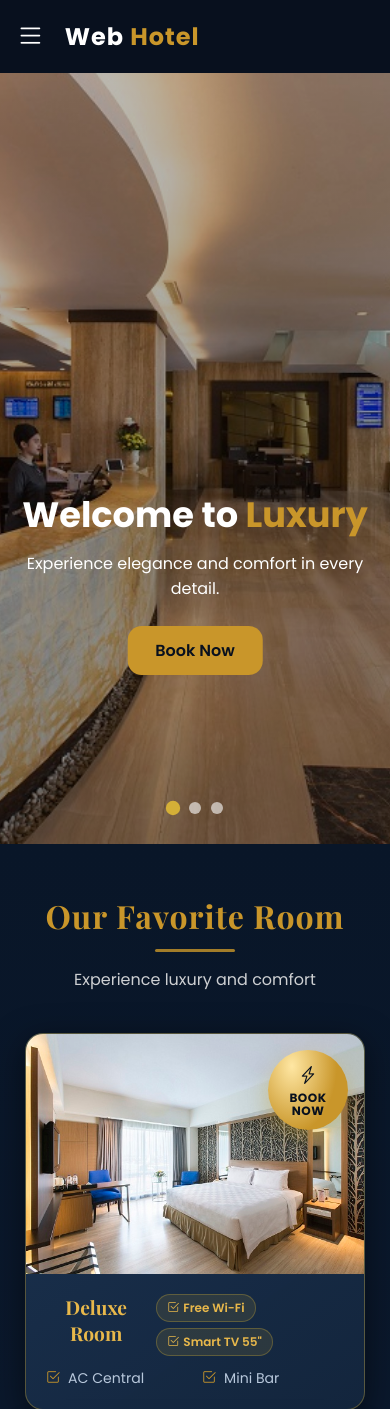
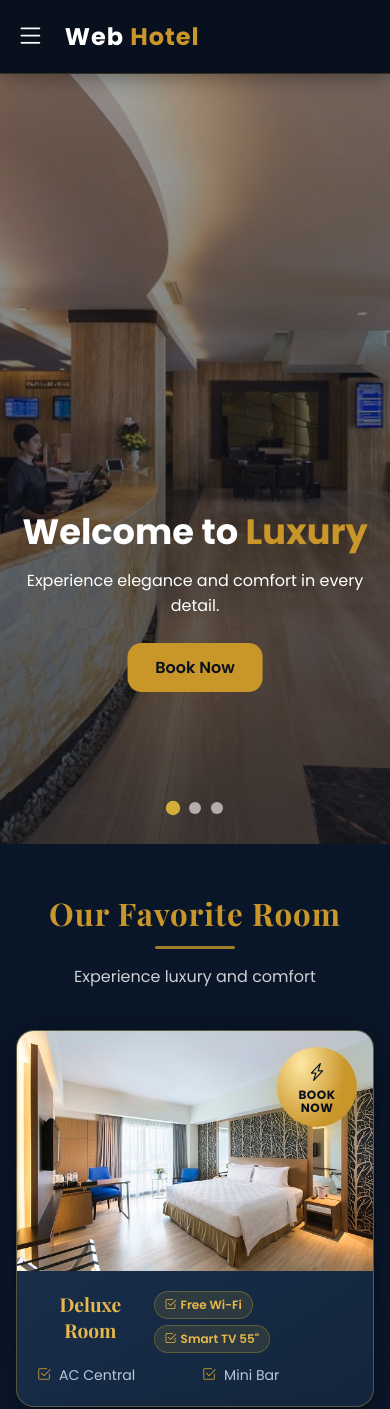
Before and after one commit to gryvnalvrdo/hotel-web, a Laravel app: page / in a window 390 px wide. Shown: the top 1409 px of the page. Run offline with Laravel 10, Linux system fonts and the light colour scheme; data comes from the database, SQL or seed files in the repository.

Commit message:
ui/ux: fix cache-busting, opaque navbar, drawer HTML/CSS, back-to-top mobile offset, hero contrast & Makassar map/footer copy

```diff
--- a/public/css/global.css
+++ b/public/css/global.css
@@ -56,12 +56,17 @@
 
 html {
   scroll-behavior: smooth;
+  scroll-padding-top: 84px;
+  max-width: 100%;
+  overflow-x: clip;
 }
 
 body {
   font-family: var(--font-main);
   color: var(--white);
-  /* Rich multi-stop background gradient — smooth depth without being flat black */
+  max-width: 100%;
+  overflow-x: clip;
+  /* Rich multi-stop background gradient */
   background: linear-gradient(160deg,
     #060E1A 0%,
     #091628 20%,
@@ -83,10 +88,11 @@ body {
   display: flex;
   align-items: center;
   justify-content: space-between;
-  padding: 15px 50px;
+  padding: 14px 48px;
   z-index: 1300;
-  background: var(--navy-dark);
-  backdrop-filter: blur(12px);
+  background: #08101E;
+  border-bottom: 1px solid rgba(201, 150, 42, 0.22);
+  box-shadow: 0 4px 20px rgba(0, 0, 0, 0.35);
   transition: background var(--transition), padding var(--transition);
 }
 
--- a/public/css/home.css
+++ b/public/css/home.css
@@ -38,20 +38,20 @@
   .hero .overlay {
     position: absolute;
     inset: 0;
-    background: linear-gradient(180deg, rgba(0,0,0,.25) 0%, rgba(0,0,0,.45) 100%);
+    background: linear-gradient(180deg, rgba(6, 14, 26, 0.35) 0%, rgba(6, 14, 26, 0.72) 100%);
     z-index: 2;
   }
 
 
   .hero .hero-text {
     position: absolute;
-    bottom: 15%;
-    left: 35%;
-    transform: translateX(-50%);
+    bottom: 16%;
+    left: 8%;
+    transform: none;
     color: #fff;
     z-index: 3;
-    width: 90%;
-    max-width: 800px;
+    width: 84%;
+    max-width: 680px;
   }
 
 
@@ -259,11 +259,16 @@
 
 
 
-  .map-container { margin: 20px auto; max-width: 900px; border-radius: 12px; overflow: hidden; box-shadow: var(--shadow-sm); width: 80%; max-width: 100%;   margin-top: 30px;
-    border-radius: 12px;
+  .map-container {
+    width: 100%;
+    max-width: 1100px;
+    margin: 24px auto 0;
+    border-radius: 14px;
     overflow: hidden;
-    box-shadow: 0 6px 20px rgba(0,0,0,0.15);}
-  .map-container iframe { width: 100%; height: 500px; border: none; display: block; }
+    border: 1px solid rgba(201, 150, 42, 0.25);
+    box-shadow: 0 10px 30px rgba(0, 0, 0, 0.35);
+  }
+  .map-container iframe { width: 100%; height: 420px; border: none; display: block; }
 
 
   .btn-more, .btn-learn {
@@ -663,12 +668,13 @@
 }
 
 @media (max-width: 768px) {
-  .section-title { font-size: 2rem; }
-  .room-grid, .facilities-grid { grid-template-columns: 1fr; gap: 20px; }
-  .hero .hero-text { left: 50%; text-align: center; bottom: 20%; width: 95%; }
-  .section { padding: 50px 15px; }
-  /* Popup: base styles already handle mobile correctly via max-height + contain */
+  .section-title { font-size: 1.95rem; margin-bottom: 32px; }
+  .room-grid, .facilities-grid { grid-template-columns: 1fr; gap: 20px; padding: 0; }
+  .hero .hero-text { left: 50%; transform: translateX(-50%); text-align: center; bottom: 18%; width: 92%; }
+  .section { padding: 48px 16px; }
+  .map-container iframe { height: 300px; }
   .image-popup-content { max-height: min(92vh, 92dvh); }
   .image-wrapper img { max-height: min(88vh, 88dvh); max-width: 96vw; }
-  .modal-content { max-height: 90vh; }
+  .modal-content { width: 94vw; height: auto; max-height: 86dvh; }
+  .carousel-slide img { height: 54vh; }
 }
--- a/resources/views/conference/index.blade.php
+++ b/resources/views/conference/index.blade.php
@@ -4,7 +4,7 @@
 @section('description', 'Book our premium conference rooms at Web Hotel.')
 
 @push('styles')
-  <link rel="stylesheet" href="{{ asset('css/conference.css') }}?v={{ time() }}" />
+  <link rel="stylesheet" href="{{ asset('css/conference.css') }}?v=20261116" />
 @endpush
 
 @section('content')
--- a/resources/views/home/index.blade.php
+++ b/resources/views/home/index.blade.php
@@ -4,7 +4,7 @@
 @section('description', 'Welcome to Web Hotel. Experience luxury and comfort in every detail.')
 
 @push('styles')
-  <link rel="stylesheet" href="{{ asset('css/home.css') }}?v={{ time() }}" />
+  <link rel="stylesheet" href="{{ asset('css/home.css') }}?v=20261116" />
 @endpush
 
 @section('content')
@@ -150,11 +150,11 @@
   <section class="location">
     <div class="section-head">
       <h2 class="section-title">Our Location</h2>
-      <p class="tagline">Find us at Web Hotel</p>
+      <p class="tagline">Makassar, Sulawesi Selatan, Indonesia</p>
     </div>
     <div class="map-container">
       <iframe
-        src="https://www.google.com/maps?q=Hotel+Hotel+Makassar&output=embed"
+        src="https://www.google.com/maps?q=Hotel+Claro+Makassar&output=embed"
         width="100%"
         height="400"
         style="border:0;"
--- a/resources/views/layouts/app.blade.php
+++ b/resources/views/layouts/app.blade.php
@@ -19,7 +19,7 @@
   <link href="https://fonts.googleapis.com/css2?family=Playfair+Display:wght@600;700&family=Poppins:wght@300;400;500;600;700&display=swap&font-display=swap" rel="stylesheet" />
 
 
-  <link rel="stylesheet" href="{{ asset('css/global.css') }}?v={{ time() }}" />
+  <link rel="stylesheet" href="{{ asset('css/global.css') }}?v=20261116" />
 
 
   @stack('styles')
@@ -42,14 +42,14 @@
 
 
   <header class="navbar-modern" id="navbar">
-    <div class="logo">Web <span>Hotel</span></div>
+    <a href="{{ route('home') }}" class="logo" style="text-decoration:none; color:inherit;">Web <span>Hotel</span></a>
     <nav>
       <ul class="nav-links">
-        <div class="drawer-header">
+        <li class="drawer-header">
           <span class="drawer-title">
             <span class="hotel" style="color:var(--gold);">Web</span> <span class="Hotel" style="color:white;">Hotel</span>
           </span>
-        </div>
+        </li>
         <li><a href="{{ route('home') }}" class="{{ request()->routeIs('home') ? 'active' : '' }}">Home</a></li>
         <li><a href="{{ route('rooms') }}" class="{{ request()->routeIs('rooms') ? 'active' : '' }}">Rooms</a></li>
         <li><a href="{{ route('home') }}#facilities">Facilities</a></li>
@@ -57,13 +57,13 @@
         <li><a href="#footer">About</a></li>
         <li><a href="{{ route('booking') }}" class="{{ request()->routeIs('booking*') ? 'active' : '' }}">Book Now</a></li>
         <li>
-          <a href="{{ route('admin.login') }}" style="color: var(--gold); border: 1px solid var(--gold); border-radius: 6px; padding: 4px 12px; margin-left: 10px;" onmouseover="this.style.background='rgba(197, 160, 89, 0.1)'" onmouseout="this.style.background='transparent'">
+          <a href="{{ route('admin.login') }}" class="nav-admin-link">
             <i class="bi bi-shield-lock-fill"></i> Admin
           </a>
         </li>
       </ul>
     </nav>
-    <div class="menu-toggle"><i class="bi bi-list"></i></div>
+    <div class="menu-toggle" role="button" tabindex="0" aria-label="Toggle Menu" aria-expanded="false"><i class="bi bi-list"></i></div>
   </header>
 
   <div class="drawer-overlay"></div>
@@ -98,15 +98,15 @@
       <div class="footer-contact">
         <h3>Contact Us</h3>
         <ul>
-            <li><i class="bi bi-geo-alt-fill"></i> Jl. Fiktif Utama No. 123, Jakarta Selatan, 12345 (Fictitious Location)</li>
-            <li><i class="bi bi-telephone-fill"></i> +62 811 0000 0000</li>
-            <li><i class="bi bi-envelope-fill"></i> hello@webhotel.local</li>
+            <li><i class="bi bi-geo-alt-fill"></i> Makassar, Sulawesi Selatan, Indonesia</li>
+            <li><i class="bi bi-telephone-fill"></i> +62 411 0000 000</li>
+            <li><i class="bi bi-envelope-fill"></i> reservasi@webhotel-claro.demo</li>
         </ul>
       </div>
     </div>
 
     <div class="footer-bottom">
-      <p>© {{ date('Y') }} Web Hotel Project. All rights reserved. (Not a real hotel)</p>
+      <p>© {{ date('Y') }} Web Hotel. Built with Laravel 11.</p>
     </div>
   </footer>
 
@@ -126,18 +126,19 @@
       var ls = document.getElementById('loading-screen');
       if (!ls) return;
 
-      if (sessionStorage.getItem('hotel_Hotel_loaded') === 'true') {
+      if (sessionStorage.getItem('hotel_claro_loaded') === 'true') {
         ls.style.display = 'none';
         return;
       }
 
       var hide = function () {
         ls.style.opacity = '0';
-        ls.style.transition = 'opacity 0.3s ease';
+        ls.style.pointerEvents = 'none';
+        ls.style.transition = 'opacity 0.25s ease';
         setTimeout(function () {
           ls.style.display = 'none';
-          sessionStorage.setItem('hotel_Hotel_loaded', 'true');
-        }, 150);
+          sessionStorage.setItem('hotel_claro_loaded', 'true');
+        }, 120);
       };
 
       if (document.readyState === 'complete') {
--- a/resources/views/rooms/index.blade.php
+++ b/resources/views/rooms/index.blade.php
@@ -4,8 +4,8 @@
 @section('description', 'Explore our luxury rooms at Web Hotel. Book your stay today.')
 
 @push('styles')
-  <link rel="stylesheet" href="{{ asset('css/rooms.css') }}?v={{ time() }}" />
-  <link rel="stylesheet" href="{{ asset('css/rooms-modal.css') }}?v={{ time() }}" />
+  <link rel="stylesheet" href="{{ asset('css/rooms.css') }}?v=20261116" />
+  <link rel="stylesheet" href="{{ asset('css/rooms-modal.css') }}?v=20261116" />
 @endpush
 
 @section('content')
```
Also changed, not shown: other parts of public/css/global.css (+27 -4 lines).
